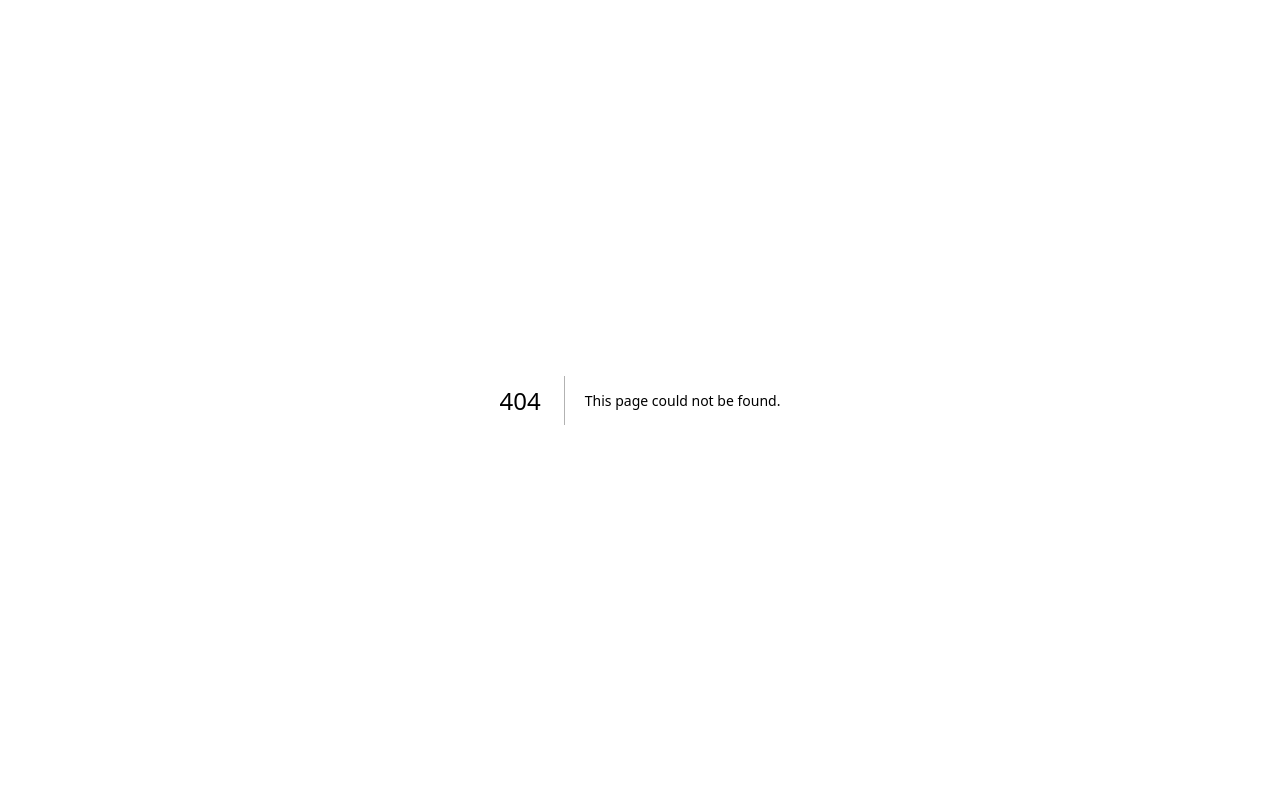
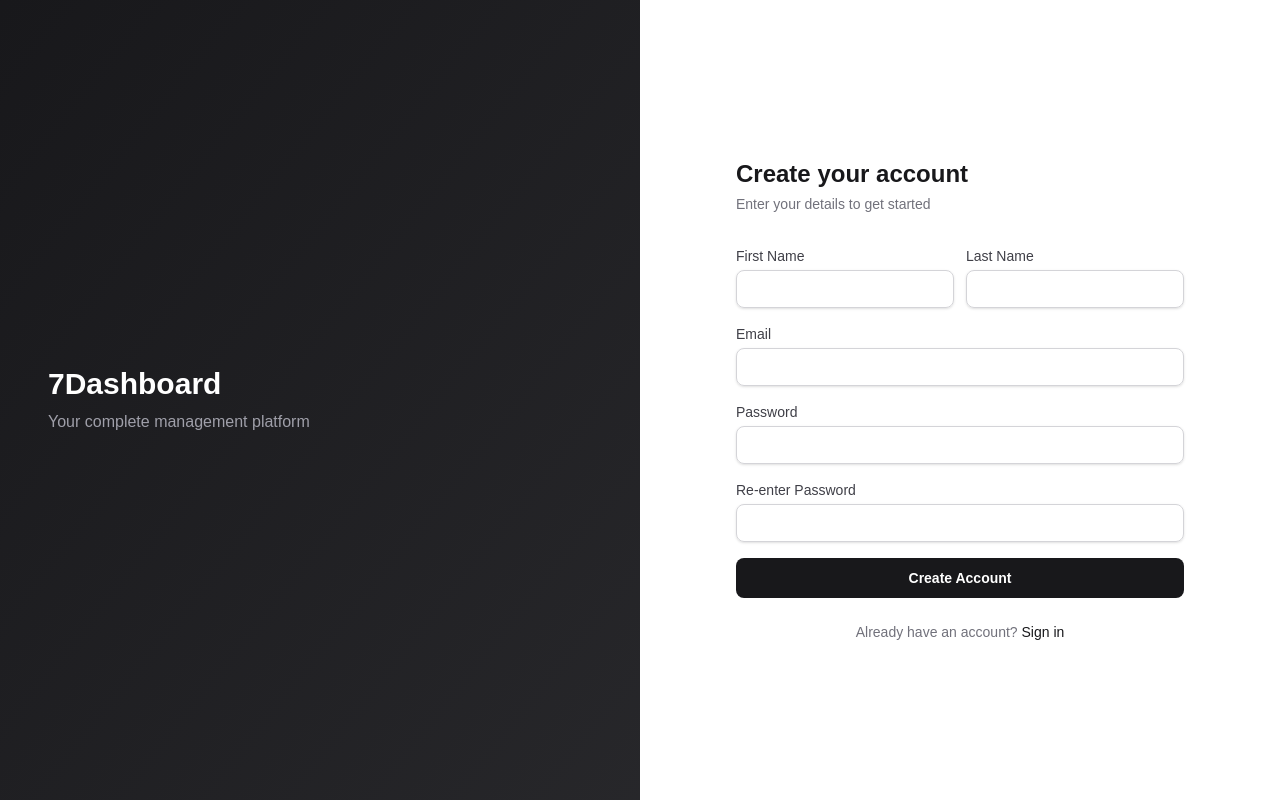
Before and after one commit to gonatonormanjan-max/7-DASHBOARD, a Next.js app: page /auth/register in a window 1280 px wide. Before the commit this address had no page. Built offline with nearby package versions, Linux system fonts and the light colour scheme.

Commit message:
feat: add registration page with split-screen layout

```diff
--- /dev/null
+++ b/app/auth/register/page.tsx
@@ -0,0 +1,164 @@
+"use client";
+
+import { useState } from "react";
+import { useRouter } from "next/navigation";
+import Link from "next/link";
+import AuthLayout from "@/components/auth-layout";
+
+export default function RegisterPage() {
+  const router = useRouter();
+  const [error, setError] = useState("");
+  const [loading, setLoading] = useState(false);
+
+  async function handleSubmit(e: React.FormEvent<HTMLFormElement>) {
+    e.preventDefault();
+    setError("");
+    setLoading(true);
+
+    const formData = new FormData(e.currentTarget);
+    const data = {
+      firstName: formData.get("firstName") as string,
+      lastName: formData.get("lastName") as string,
+      email: formData.get("email") as string,
+      password: formData.get("password") as string,
+      confirmPassword: formData.get("confirmPassword") as string,
+    };
+
+    if (data.password !== data.confirmPassword) {
+      setError("Passwords do not match");
+      setLoading(false);
+      return;
+    }
+
+    if (data.password.length < 8) {
+      setError("Password must be at least 8 characters");
+      setLoading(false);
+      return;
+    }
+
+    try {
+      const res = await fetch("/api/auth/register", {
+        method: "POST",
+        headers: { "Content-Type": "application/json" },
+        body: JSON.stringify(data),
+      });
+
+      const result = await res.json();
+
+      if (!res.ok) {
+        setError(result.error || "Something went wrong");
+        setLoading(false);
+        return;
+      }
+
+      router.push("/auth/login?registered=true");
+    } catch {
+      setError("Something went wrong");
+      setLoading(false);
+    }
+  }
+
+  return (
+    <AuthLayout>
+      <h2 className="text-2xl font-semibold text-zinc-900">
+        Create your account
+      </h2>
+      <p className="mt-1 text-sm text-zinc-500">
+        Enter your details to get started
+      </p>
+
+      <form onSubmit={handleSubmit} className="mt-8 space-y-4">
+        {error && (
+          <div className="rounded-md bg-red-50 p-3 text-sm text-red-600">
+            {error}
+          </div>
+        )}
+
+        <div className="grid grid-cols-2 gap-3">
+          <div>
+            <label htmlFor="firstName" className="block text-sm font-medium text-zinc-700">
+              First Name
+            </label>
+            <input
+              id="firstName"
+              name="firstName"
+              type="text"
+              required
+              maxLength={50}
+              className="mt-1 block w-full rounded-lg border border-zinc-300 px-3 py-2 text-sm shadow-sm focus:border-zinc-500 focus:outline-none focus:ring-1 focus:ring-zinc-500"
+            />
+          </div>
+          <div>
+            <label htmlFor="lastName" className="block text-sm font-medium text-zinc-700">
+              Last Name
+            </label>
+            <input
+              id="lastName"
+              name="lastName"
+              type="text"
+              required
+              maxLength={50}
+              className="mt-1 block w-full rounded-lg border border-zinc-300 px-3 py-2 text-sm shadow-sm focus:border-zinc-500 focus:outline-none focus:ring-1 focus:ring-zinc-500"
+            />
+          </div>
+        </div>
+
+        <div>
+          <label htmlFor="email" className="block text-sm font-medium text-zinc-700">
+            Email
+          </label>
+          <input
+            id="email"
+            name="email"
+            type="email"
+            required
+            className="mt-1 block w-full rounded-lg border border-zinc-300 px-3 py-2 text-sm shadow-sm focus:border-zinc-500 focus:outline-none focus:ring-1 focus:ring-zinc-500"
+          />
+        </div>
+
+        <div>
+          <label htmlFor="password" className="block text-sm font-medium text-zinc-700">
+            Password
+          </label>
+          <input
+            id="password"
+            name="password"
+            type="password"
+            required
+            minLength={8}
+            className="mt-1 block w-full rounded-lg border border-zinc-300 px-3 py-2 text-sm shadow-sm focus:border-zinc-500 focus:outline-none focus:ring-1 focus:ring-zinc-500"
+          />
+        </div>
+
+        <div>
+          <label htmlFor="confirmPassword" className="block text-sm font-medium text-zinc-700">
+            Re-enter Password
+          </label>
+          <input
+            id="confirmPassword"
+            name="confirmPassword"
+            type="password"
+            required
+            minLength={8}
+            className="mt-1 block w-full rounded-lg border border-zinc-300 px-3 py-2 text-sm shadow-sm focus:border-zinc-500 focus:outline-none focus:ring-1 focus:ring-zinc-500"
+          />
+        </div>
+
+        <button
+          type="submit"
+          disabled={loading}
+          className="w-full rounded-lg bg-zinc-900 py-2.5 text-sm font-semibold text-white transition-colors hover:bg-zinc-800 disabled:opacity-50"
+        >
+          {loading ? "Creating Account..." : "Create Account"}
+        </button>
+      </form>
+
+      <p className="mt-6 text-center text-sm text-zinc-500">
+        Already have an account?{" "}
+        <Link href="/auth/login" className="font-medium text-zinc-900 hover:underline">
+          Sign in
+        </Link>
+      </p>
+    </AuthLayout>
+  );
+}
```
